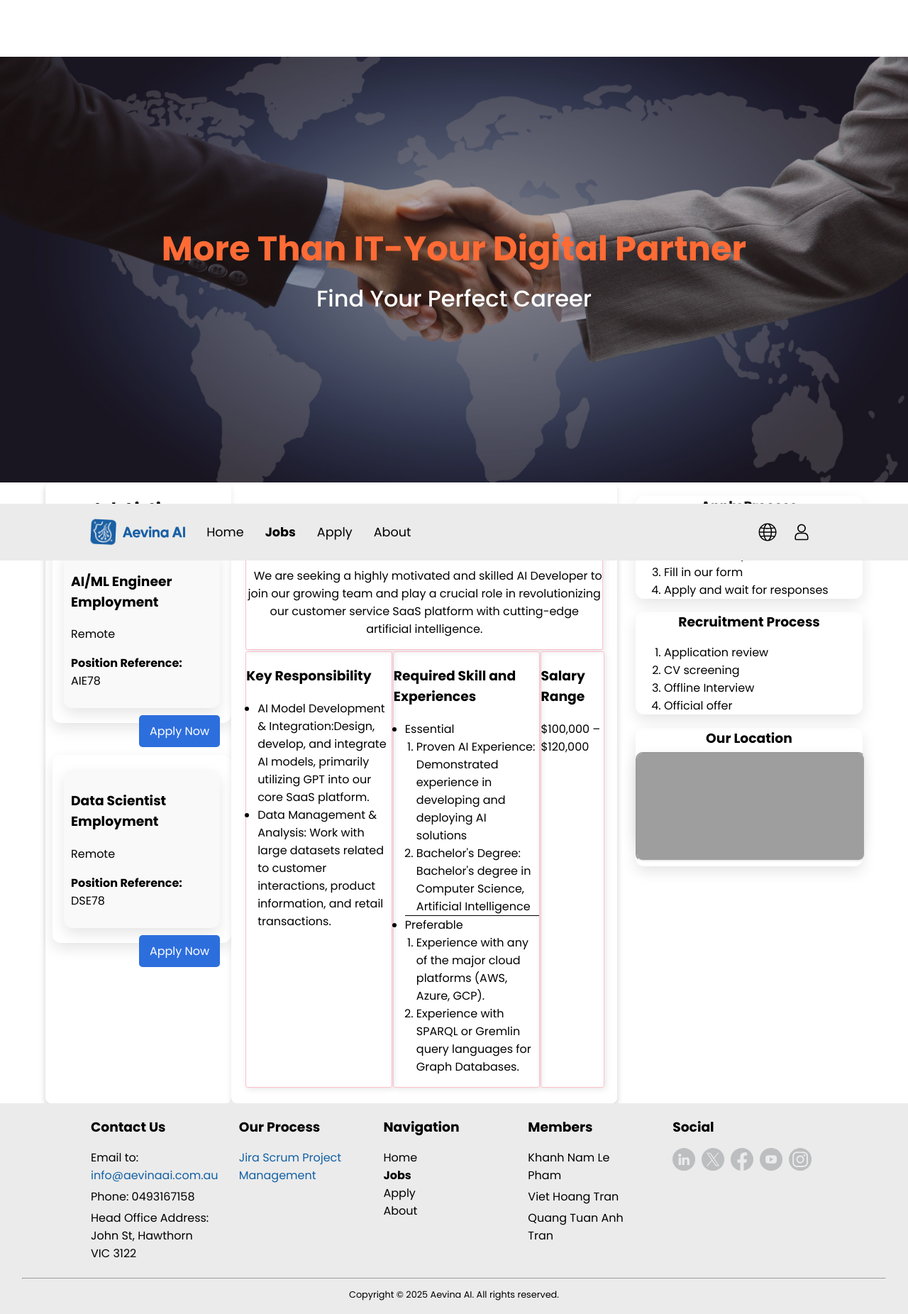
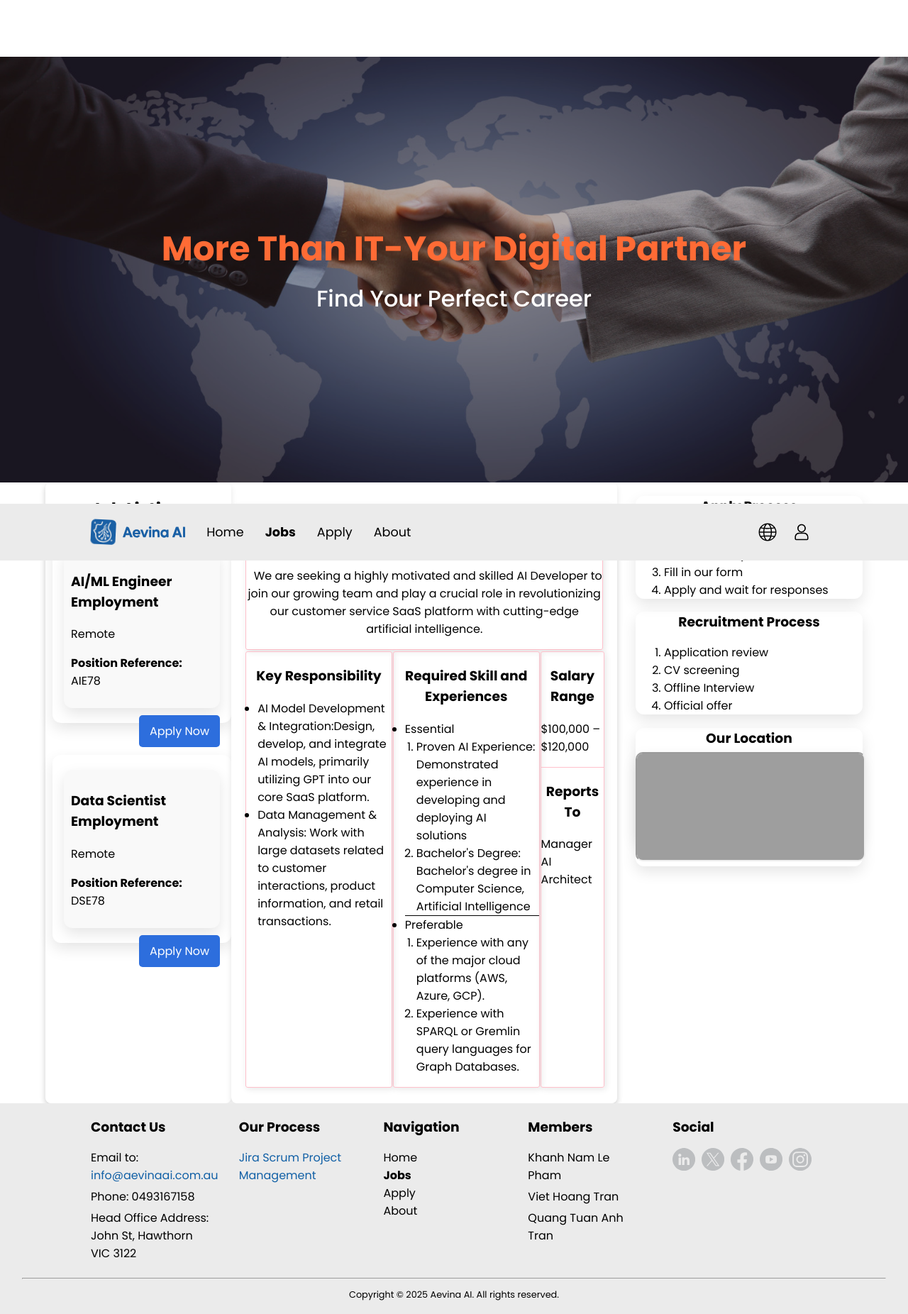
Before and after one commit to 105736779/3aevn_part1, a PHP site: page /jobs.html in a window 1280 px wide, after a click that opens the changed part. Shown: the whole page at 71% size. Run offline with PHP 8.4, Linux system fonts and the light colour scheme; grey boxes are pictures that could not be loaded.

Commit message:
reports to added for requirements

```diff
--- a/project1/jobs.html
+++ b/project1/jobs.html
@@ -168,10 +168,14 @@
             </ul>
           </div>
         </div>
-        <div class="salary">
+        <div class="salary-report">
           <div class="salary-detail">
             <h3>Salary Range</h3>
             <p>$100,000 – $120,000</p>
+          </div>
+          <div class="report-to-who">
+            <h3>Reports To</h3>
+            <p>Manager AI Architect</p>
           </div>
         </div>
       </div>
@@ -190,7 +194,7 @@
           <div class="responsibility-detail">
             <ul>
               <li>Use your critical thinking and analysis skills to continuously improve our unique of Consumer Data.</li>
-              <li>Develop a strong practical understandiAWS tools and operations.</li>
+              <li>Develop a strong practical understanding of AWS tools and operations.</li>
               <li>Work with clients to understand their business objectives and provide analytical solutions to meet their needs using our geoTribes Platform.</li>
             </ul>
           </div>
@@ -201,8 +205,8 @@
             <ul>
               <li class="horiziontal-break">Essential
                 <ol>
-                  <li>Degree with a strong quantitatin a primary disciple such as: phystatistics, engineering, actuarialstudies or computer science.</li>
-                  <li>Strong understanding of statis concepts and their application to world problems is essential.</li>
+                  <li>Degree with a strong quantitative discipline such as: physics, statistics, engineering, actuarial studies, or computer science.</li>
+                  <li>Strong understanding of statistical concepts and their application to real-world problems is essential.</li>
                 </ol>
               <li>Preferable
                 <ol>
@@ -213,10 +217,14 @@
             </ul>
           </div>
         </div>
-        <div class="salary">
+        <div class="salary-report">
           <div class="salary-detail">
             <h3>Salary Range</h3>
             <p>$120,000 – $150,000</p>
+          </div>
+          <div class="report-to">
+            <h3>Reports To</h3>
+            <p>Lead of Data Science</p>
           </div>
         </div>
       </div>
--- a/project1/styles/styles.css
+++ b/project1/styles/styles.css
@@ -256,6 +256,10 @@ and you can change it */
     margin-top: 2px;
 }
 
+.aids-topic h3{
+    text-align: center;
+}
+
 .responsibility {
     border: 1px solid pink;
     border-radius: 3px;
@@ -299,11 +303,19 @@ and you can change it */
 }
 
 /* Viet Hoang Tran editted 05-05-25*/
-.salary {
+
+
+.salary-report {
     border: 1px solid pink;
     border-radius: 3px;
     box-shadow: 2px 2px 10px rgba(0, 0, 0, 0.1);
     margin-bottom: 2px;
+    display: flex;
+    flex-direction: column;
+}
+
+.salary-detail {
+    border-bottom: 1px solid pink;
 }
 
 /*Viet Hoang Tran edited 07/04/25*/
```
